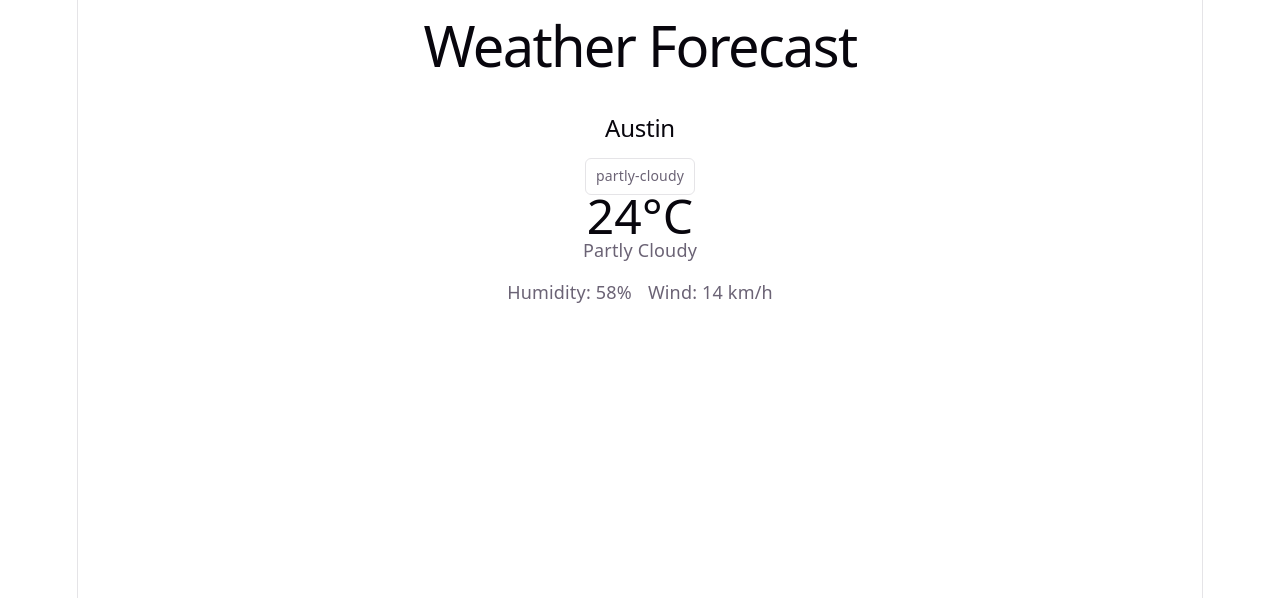
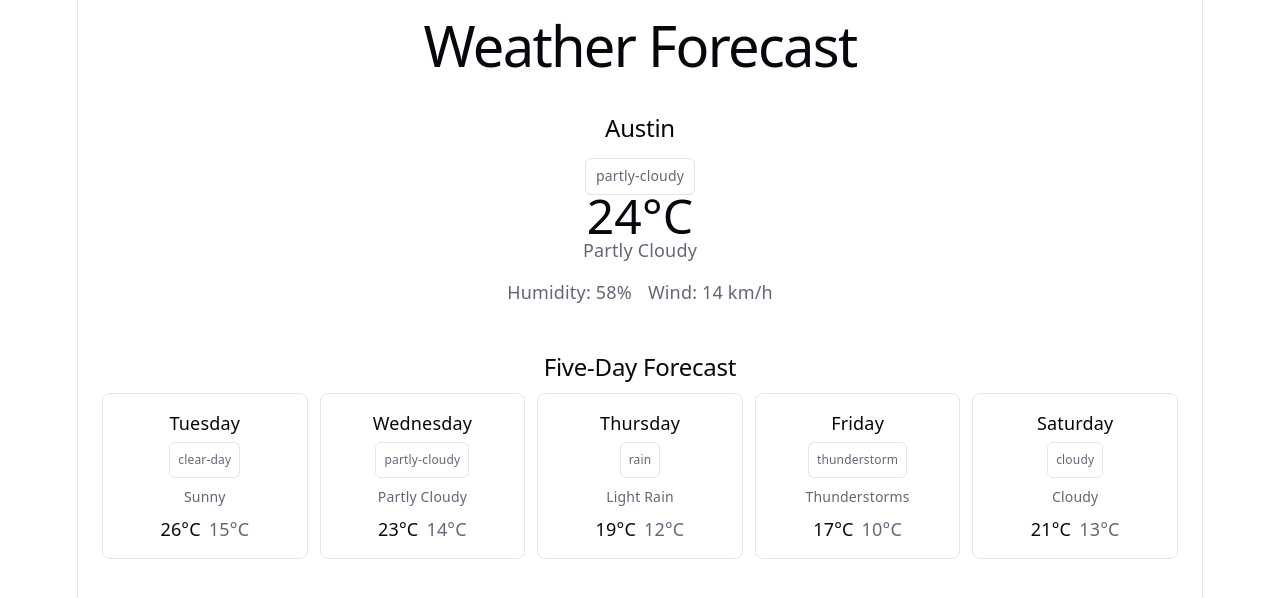
Before and after one commit to A-aronScott/weather-forecast-app, a React (Vite) app: page / in a window 1280 px wide. Shown: the top 598 px of the page. Built offline with nearby package versions, Linux system fonts and the light colour scheme.

Commit message:
5 Day Forecast

```diff
--- a/src/App.css
+++ b/src/App.css
@@ -30,3 +30,62 @@
   gap: 16px;
   margin-top: 8px;
 }
+
+.forecast-list {
+  padding: 24px;
+  text-align: center;
+}
+
+.forecast-cards {
+  display: flex;
+  gap: 12px;
+  margin-top: 12px;
+  justify-content: center;
+}
+
+.forecast-card {
+  display: flex;
+  flex-direction: column;
+  align-items: center;
+  gap: 6px;
+  padding: 16px 12px;
+  border: 1px solid var(--border);
+  border-radius: 8px;
+  flex: 1 1 0;
+}
+
+.forecast-day {
+  font-weight: 500;
+  color: var(--text-h);
+  margin: 0;
+}
+
+.forecast-icon {
+  font-size: 12px;
+  color: var(--text);
+  border: 1px solid var(--border);
+  border-radius: 6px;
+  padding: 4px 8px;
+}
+
+.forecast-description {
+  color: var(--text);
+  font-size: 14px;
+  margin: 0;
+  text-align: center;
+}
+
+.forecast-temps {
+  display: flex;
+  gap: 8px;
+  margin: 0;
+}
+
+.forecast-high {
+  color: var(--text-h);
+  font-weight: 500;
+}
+
+.forecast-low {
+  color: var(--text);
+}
--- a/src/App.jsx
+++ b/src/App.jsx
@@ -1,5 +1,6 @@
 import CurrentWeather from './components/CurrentWeather'
-import { sampleCurrentWeather } from './data/sampleWeather'
+import ForecastList from './components/ForecastList'
+import { sampleCurrentWeather, sampleForecast } from './data/sampleWeather'
 import './App.css'
 
 function App() {
@@ -7,6 +8,7 @@ function App() {
     <>
       <h1>Weather Forecast</h1>
       <CurrentWeather weather={sampleCurrentWeather} />
+      <ForecastList forecast={sampleForecast} />
     </>
   )
 }
--- /dev/null
+++ b/src/components/ForecastCard.jsx
@@ -0,0 +1,19 @@
+function ForecastCard({ forecastDay }) {
+  const { day, high, low, description, icon } = forecastDay;
+
+  return (
+    <div className="forecast-card">
+      <p className="forecast-day">{day}</p>
+      <div className="forecast-icon" aria-hidden="true">
+        {icon}
+      </div>
+      <p className="forecast-description">{description}</p>
+      <p className="forecast-temps">
+        <span className="forecast-high">{high}°C</span>
+        <span className="forecast-low">{low}°C</span>
+      </p>
+    </div>
+  );
+}
+
+export default ForecastCard;
--- /dev/null
+++ b/src/components/ForecastList.jsx
@@ -0,0 +1,16 @@
+import ForecastCard from './ForecastCard';
+
+function ForecastList({ forecast }) {
+  return (
+    <section className="forecast-list">
+      <h2>Five-Day Forecast</h2>
+      <div className="forecast-cards">
+        {forecast.map((day) => (
+          <ForecastCard key={day.date} forecastDay={day} />
+        ))}
+      </div>
+    </section>
+  );
+}
+
+export default ForecastList;
```
